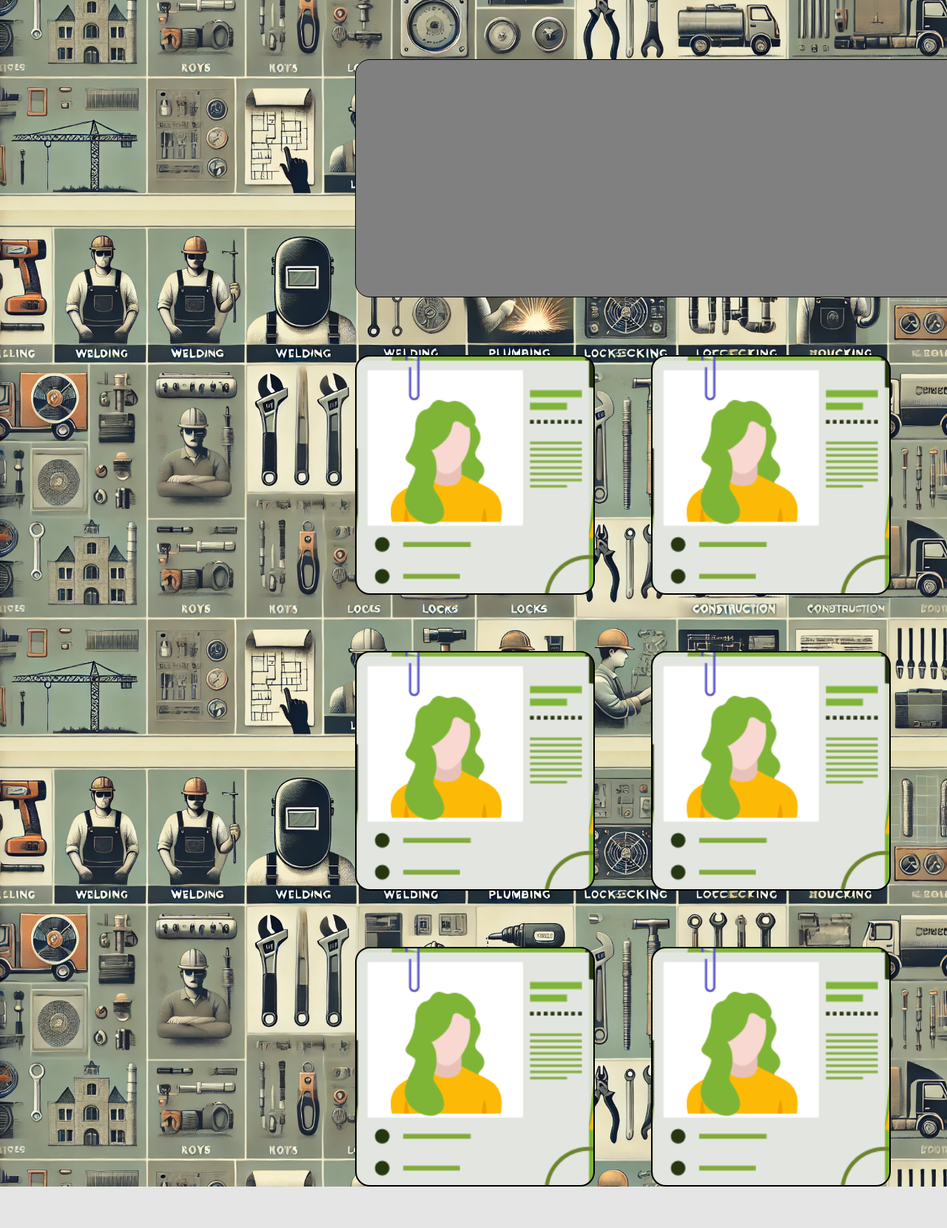
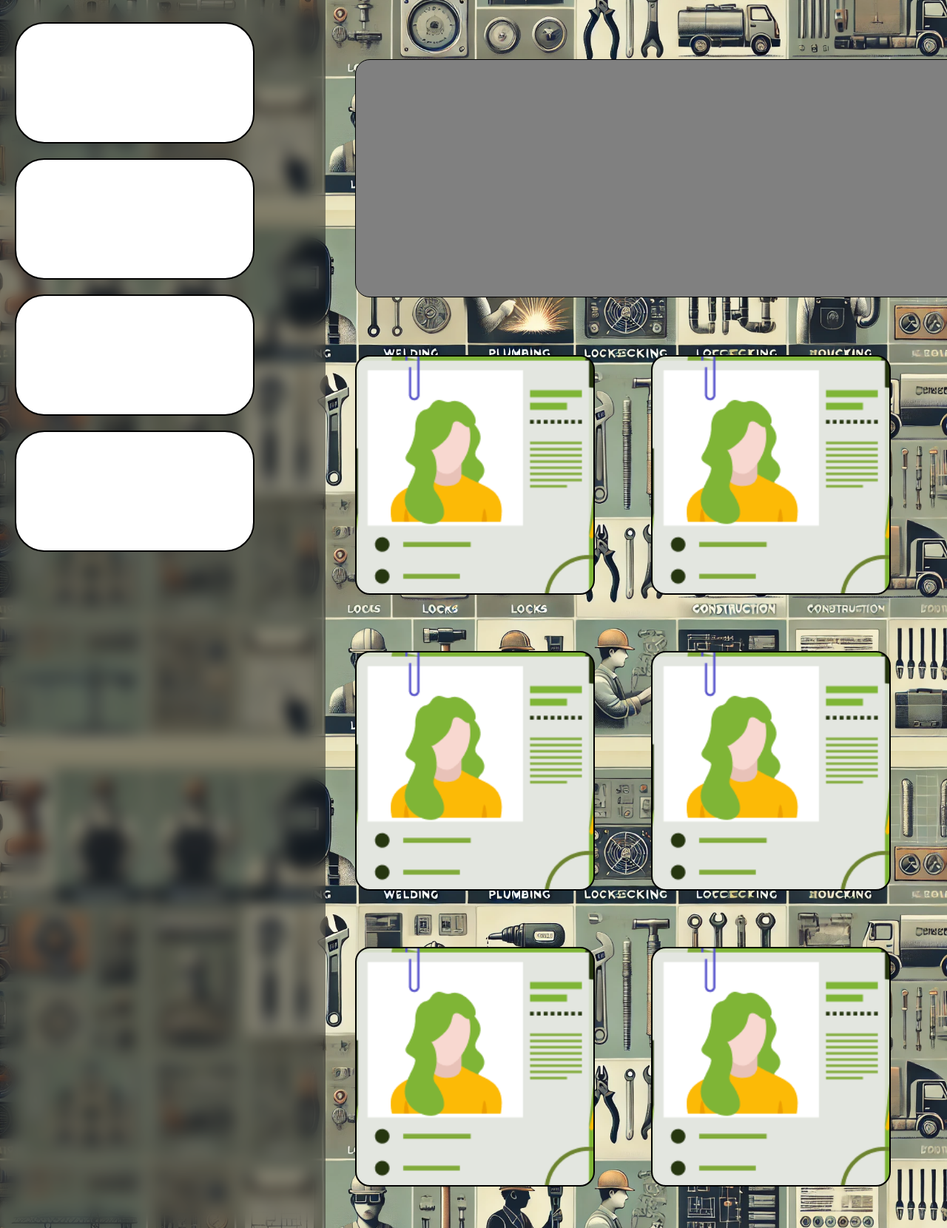
Before and after one commit to juancif/Easyjob_proyecto, a PHP site: page /GateGourmet/index_cliente.php in a window 1280 px wide; the page is wider, and only the part inside the window is pictured. Shown: the part 164-1824 px from the top of that part at 74% size. Before the commit the page ends 1768 px from the top of that part, so only its background shows below. Run offline with PHP 8.4, Linux system fonts and the light colour scheme.

Commit message:
se trabaja en menu lateral

```diff
--- a/index_cliente.css
+++ b/index_cliente.css
@@ -108,7 +108,27 @@ body {
     font-weight: bold; /* Hacer el texto en negrita */
 }
 
+.menu_lateral{
+    position: absolute;
+    width: 400px;
+    height: 200vh;
+    background: #1117;
+    backdrop-filter: blur(10px); /* Color de fondo del menú */
+    padding: 30px 20px; /* Espaciado interno del menú */
+    /* z-index: 10; */
+}
 
+.recuadro_menu{
+    /* position: relative; */
+    width: 40vh;
+    height: 20vh;
+    background-color: rgb(255, 255, 255);
+    backdrop-filter: blur(10px);
+    border-radius: 40px;
+    border: 2px solid black;
+    margin-bottom: 20px;
+    /* z-index: 20; */
+}
 .noticias{
     width: 140vh;
     height: 40vh;
--- a/index_cliente.php
+++ b/index_cliente.php
@@ -29,6 +29,12 @@
             </li>
         </ul>
     </nav>
+    <div class="menu_lateral">
+        <div class="recuadro_menu"></div>
+        <div class="recuadro_menu"></div>
+        <div class="recuadro_menu"></div>
+        <div class="recuadro_menu"></div>
+    </div>
 <div class="noticias">
 </div>
 <div class="cuadro_perfil"></div>
```
